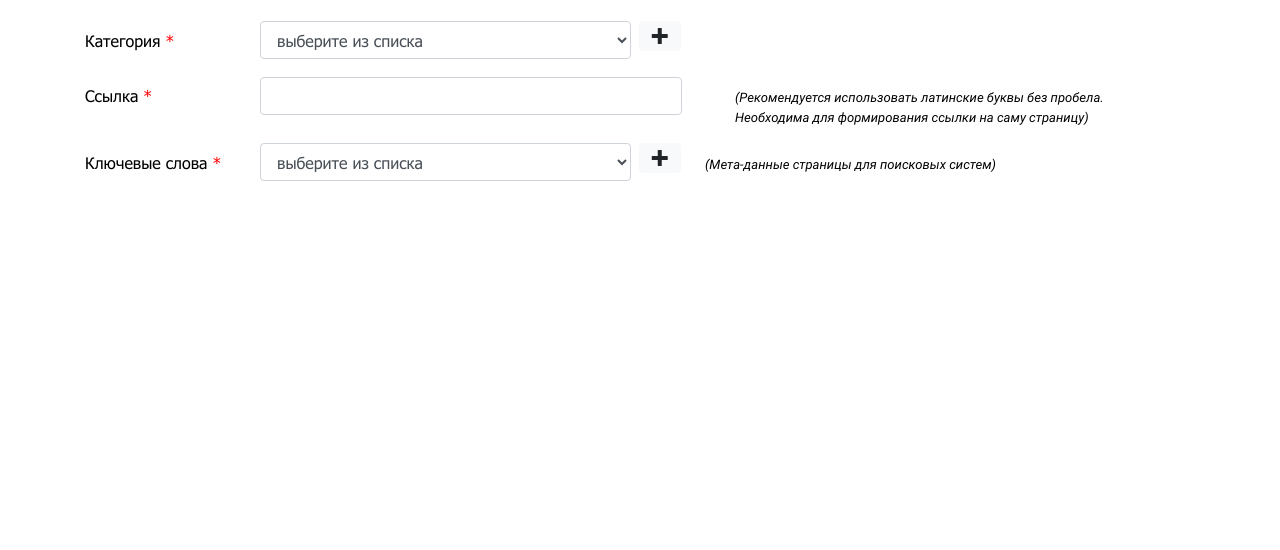
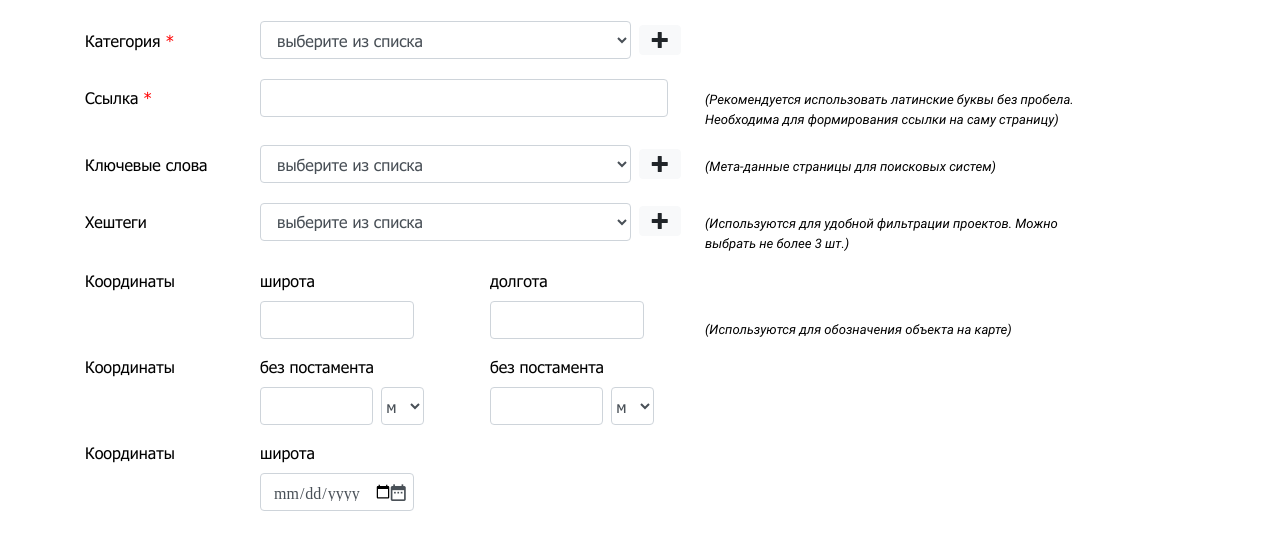
Before and after one commit to KristinaPrenko/Syntlex.task1, a plain HTML site: page index.html in a window 1280 px wide. Shown: the part 178-728 px from the top of the page. Drawn offline with nearby package versions, Linux system fonts and the light colour scheme.

Commit message:
section top

```diff
--- a/css/fonts.css
+++ b/css/fonts.css
@@ -25,12 +25,12 @@
   -moz-osx-font-smoothing: grayscale;
 }
 
-.icon-arrow_drop_down:before {
+/*.icon-arrow_drop_down:before {
   content: "\e901";
 }
 .icon-arrow_back_ios:before {
   content: "\e902";
-}
+}*/
 .icon-arrow_forward_ios:before {
   content: "\e903";
 }
@@ -45,6 +45,9 @@
 }
 .icon-plus:before {
   content: "\ea0a";
+}
+.icon-date_range:before {
+  content: "\e900";
 }
 
 
@@ -165,3 +168,15 @@ nav li:last-child a {
   font-family:  'Roboto';
   font-style: italic;
 }
+
+/**, div {border: solid 1px red; box-sizing: border-box;}*/
+
+input#input_new_date {
+  position: relative;
+  padding-right: 20px;
+}
+.icon-date_range:before {
+  position: absolute;
+  right: 5px;
+  font-size: 20px;
+}
--- a/index.html
+++ b/index.html
@@ -36,9 +36,13 @@
     <section class="new">
       <h2 class="new_title col mb-4">Добавить проект</h2>
 
+
+
       <div class="form-group row align-items-baseline">
+
         <label class="col-2" for="input_new_kategory">Категория <span class="required">*</span></label>
-        <div class="col-5 row">
+
+        <div class="col-5 row align-items-baseline">
           <select class="form-control col-10" id="input_new_kategory">
             <option>выберите из списка</option>
           </select>
@@ -46,24 +50,107 @@
         </div>
       </div>
 
+
+
       <div class="form-group row align-items-baseline">
+
         <label class="col-2" for="input_new_link">Ссылка <span class="required">*</span></label>
-        <div class="col-5 pl-0">
-          <input type="text" class="form-control col-11" id="input_new_link" >
+
+
+        <div class="col-5 row align-items-baseline">
+          <input type="text" class="form-control col-11 pr-0 mr-0" id="input_new_link" >
         </div>
         <div class="note col-4 pl-0 pr-0">(Рекомендуется использовать латинские буквы без пробела. Необходима для формирования ссылки на саму страницу)</div>
       </div>
 
       <div class="form-group row align-items-baseline">
-        <label class="col-2" for="input_new_words">Ключевые слова <span class="required">*</span></label>
-        <div class="col-5 row">
+        <label class="col-2" for="input_new_words">Ключевые слова</label>
+        <div class="col-5 row align-items-baseline">
           <select class="form-control col-10" placeholder="Enter email" id="input_new_words">
             <option>выберите из списка</option>
           </select>
           <button class="btn btn_input mb-2 btn-light icon-plus ml-2"></button>
         </div>
-        <div class="note col-4 pl-0 pr-0">(Мета-данные страницы для поисковых систем)</div>
+        <div class="note col-4 pl-0">(Мета-данные страницы для поисковых систем)</div>
       </div>
+
+      <div class="form-group row align-items-baseline">
+        <label class="col-2" for="input_new_hash">Хештеги</label>
+        <div class="col-5 row align-items-baseline">
+          <select class="form-control col-10" placeholder="Enter email" id="input_new_hash">
+            <option>выберите из списка</option>
+          </select>
+          <button class="btn btn_input mb-2 btn-light icon-plus ml-2"></button>
+        </div>
+        <div class="note col-4 pl-0 pr-0">(Используются для удобной фильтрации проектов. Можно выбрать не более 3 шт.)</div>
+      </div>
+
+      <div class="form-group row align-items-baseline">
+        <div class="col-2">Координаты</div>
+        <div class="col-5 row pl-0">
+          <div class="new_point col-6">
+            <label class="col-11 pl-0" for="input_new_point1">широта</label>
+
+            <div class="col-11 pl-0 align-items-baseline">
+              <input type="text" class="form-control col-11" id="input_new_point1" >
+            </div>
+          </div>
+          <div class="new_point col-6">
+            <label class="col-11 pl-0" for="input_new_point1">долгота</label>
+
+            <div class="col-11 pl-0 align-items-baseline">
+              <input type="text" class="form-control col-11" id="input_new_point1" >
+            </div>
+          </div>
+
+        </div>
+
+        <div class="note col-4 pl-0 pr-0 align-self-end">(Используются для обозначения объекта на карте)</div>
+      </div>
+
+
+
+
+      <div class="form-group row align-items-baseline">
+        <div class="col-2">Координаты</div>
+        <div class="col-5 row pl-0">
+          <div class="new_hight col-6 ">
+            <label class="col-11 pl-0" for="input_new_hight">без постамента</label>
+
+            <div class="col-12 align-items-baseline row">
+              <input type="text" class="form-control col-8 mr-2" id="input_new_hight" >
+              <select class="form-control col-3 pl-0 pr-0">
+                <option>м</option>
+              </select>
+            </div>
+          </div>
+          <div class="new_hight col-6 ">
+            <label class="col-11 pl-0" for="input_new_hight">без постамента</label>
+
+            <div class="col-12 align-items-baseline row">
+              <input type="text" class="form-control col-8 mr-2" id="input_new_hight" >
+              <select class="form-control col-3 pl-0 pr-0">
+                <option>м</option>
+              </select>
+            </div>
+          </div>
+        </div>
+      </div>
+
+
+      <div class="form-group row align-items-baseline">
+        <div class="col-2">Координаты</div>
+        <div class="col-5 row pl-0">
+          <div class="new_point col-6">
+            <label class="col-11 pl-0" for="input_new_date">широта</label>
+
+            <div class="col-11 pl-0 align-items-baseline">
+              <input type="date" class="form-control col-11 icon-date_range" id="input_new_date" >
+            </div>
+          </div>
+        </div>
+      </div>
+
 
 
 
```
Also changed, not shown: fonts/icons/icomoon.svg, fonts/icons/icomoon.ttf, fonts/icons/icomoon.woff, 1 other file.
